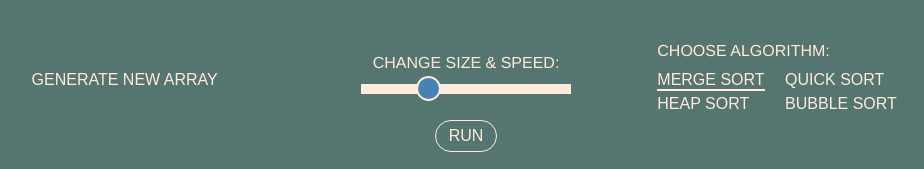
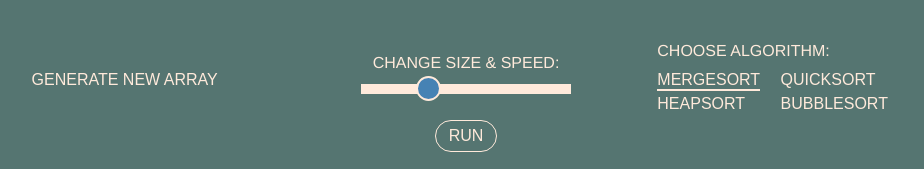
Before and after one commit to InNOcentos/algo-visualizer, a Vue app: page / in a window 1280 px wide. Shown: the top 169 px of the page, without its empty margins (174-1098 px from the left). Built offline with nearby package versions, Linux system fonts and the light colour scheme.

Commit message:
refactor

```diff
--- a/src/components/sortingVisualizer.vue
+++ b/src/components/sortingVisualizer.vue
@@ -1,6 +1,6 @@
 <template>
   <div class="main">
-    <div class="toolbar" id="toolbar">
+    <div class="toolbar" ref="toolbar">
       <div class="toolbar-top">
         <div class="toolbar__elem toolbar--generate">
           <button class="toolbar__btn generate-btn" @click="resetArray">
@@ -22,40 +22,19 @@
         <div class="toolbar__elem toolbar--choose">
           <span class="toolbar__text">Choose algorithm:</span>
           <ul class="algo-list">
-            <li class="algo-list__item">
-              <button
-                class="toolbar__btn algo-btn active"
-                @click="this.pickAlgorithm"
-                value="mergeSort"
-              >
-                Merge Sort
-              </button>
-            </li>
-            <li class="algo-list__item">
+            <li
+              class="algo-list__item"
+              v-for="(algo, index) in algorithms"
+              :key="index"
+            >
               <button
                 class="toolbar__btn algo-btn"
-                @click="this.pickAlgorithm"
-                value="heapSort"
+                :isActive="activeAlgorithmIndex === index"
+                @click="toggleActiveAlgorithm(index)"
+                :class="{ active: activeAlgorithmIndex === index }"
+                :value="algorithms[index]"
               >
-                Heap Sort
-              </button>
-            </li>
-            <li class="algo-list__item">
-              <button
-                class="toolbar__btn algo-btn"
-                @click="this.pickAlgorithm"
-                value="quickSort"
-              >
-                Quick Sort
-              </button>
-            </li>
-            <li class="algo-list__item">
-              <button
-                class="toolbar__btn algo-btn"
-                @click="this.pickAlgorithm"
-                value="bubbleSort"
-              >
-                Bubble Sort
+                {{ algo }}
               </button>
             </li>
           </ul>
@@ -63,7 +42,11 @@
       </div>
       <div class="toolbar-bottom toolbar-run">
         <div class="toolbar-elem">
-          <button class="toolbar__btn run-btn" id="run" @click="this.startSort">
+          <button
+            class="toolbar__btn run-btn"
+            @click="this.startSort"
+            ref="run"
+          >
             Run
           </button>
         </div>
@@ -106,6 +89,8 @@ export default {
         CURRENT_COLOR: null,
       },
     },
+    algorithms: ["mergeSort", "heapSort", "quickSort", "bubbleSort"],
+    activeAlgorithmIndex: 0,
   }),
   computed: {
     animationSpeed() {
@@ -134,27 +119,22 @@ export default {
       }
     },
     startSort(event) {
-      const selectedAlgorithm = document.getElementsByClassName("active")[0]
-        .value;
+      const selectedAlgorithm = this.$el.querySelector(".active").value;
       event.target.classList.add("inProgress");
       this[selectedAlgorithm]();
     },
-    pickAlgorithm(event) {
-      const allAlgorithmsBtn = document.getElementsByClassName("algo-btn");
-      allAlgorithmsBtn.forEach((e) => {
-        e.classList.remove("active");
-      });
-      event.target.classList.add("active");
+    toggleActiveAlgorithm(index) {
+      if (this.activeAlgorithmIndex !== index) {
+        this.activeAlgorithmIndex = index;
+      }
     },
     randomIntFromInterval(min, max) {
       return Math.floor(Math.random() * (max - min + 1) + min);
     },
     toolbarLocker(animationsPromises, sortedArray, arrayBars) {
       Promise.all(animationsPromises).then(() => {
-        document
-          .getElementsByClassName("inProgress")[0]
-          .classList.remove("inProgress");
-        document.getElementById("toolbar").style.pointerEvents = "auto";
+        this.$refs.run.classList.remove("inProgress");
+        this.$refs.toolbar.style.pointerEvents = "auto";
         for (let i = 0; i < sortedArray.length; i++) {
           setTimeout(() => {
             arrayBars[
@@ -166,10 +146,9 @@ export default {
     },
     mergeSort() {
       const [animations, sortedArray] = mergeSortAlgorithm(this.array);
-      const arrayBars = document.getElementsByClassName("array-bar");
+      const arrayBars = this.$el.querySelectorAll(".array-bar");
       const animationsPromises = [];
-      console.log(animations);
-      document.getElementById("toolbar").style.pointerEvents = "none";
+      this.$refs.toolbar.style.pointerEvents = "none";
       for (let i = 0; i < animations.length; i++) {
         animationsPromises.push(
           new Promise((resolve) => {
@@ -182,7 +161,6 @@ export default {
                 i % 3 === 0
                   ? this.settings.colors.SECONDARY_COLOR
                   : this.settings.colors.DEFAULT_COLOR;
-              console.log(color);
               setTimeout(() => {
                 barOneStyle.backgroundColor = color;
                 barTwoStyle.backgroundColor = color;
@@ -203,9 +181,9 @@ export default {
     },
     quickSort() {
       let [animations, sortedArray] = quickSortAlgorithm(this.array);
-      const arrayBars = document.getElementsByClassName("array-bar");
+      const arrayBars = this.$el.querySelectorAll(".array-bar");
       const animationsPromises = [];
-      document.getElementById("toolbar").style.pointerEvents = "none";
+      this.$refs.toolbar.style.pointerEvents = "none";
       for (let i = 0; i < animations.length; i++) {
         animationsPromises.push(
           new Promise((resolve) => {
@@ -245,9 +223,9 @@ export default {
     },
     bubbleSort() {
       let [animations, sortedArray] = bubbleSortAlgorithm(this.array);
-      const arrayBars = document.getElementsByClassName("array-bar");
+      const arrayBars = this.$el.querySelectorAll(".array-bar");
       const animationsPromises = [];
-      document.getElementById("toolbar").style.pointerEvents = "none";
+      this.$refs.toolbar.style.pointerEvents = "none";
       for (let i = 0; i < animations.length; i++) {
         animationsPromises.push(
           new Promise((resolve) => {
@@ -287,9 +265,9 @@ export default {
     },
     heapSort() {
       const [animations, sortedArray] = heapSortAlgorithm(this.array);
-      const arrayBars = document.getElementsByClassName("array-bar");
+      const arrayBars = this.$el.querySelectorAll(".array-bar");
       const animationsPromises = [];
-      document.getElementById("toolbar").style.pointerEvents = "none";
+      this.$refs.toolbar.style.pointerEvents = "none";
       for (let i = 0; i < animations.length; i++) {
         animationsPromises.push(
           new Promise((resolve) => {
@@ -390,28 +368,6 @@ export default {
 .generate-btn:hover {
   cursor: pointer;
 }
-/*
-.generate-btn:before {
-  content: "";
-  position: absolute;
-  width: 100%;
-  height: 2px;
-  bottom: -4px;
-  left: 0;
-  background-color: #ffeadb;
-  visibility: hidden;
-  -webkit-transform: scaleX(0);
-  transform: scaleX(0);
-  -webkit-transition: all 0.3s ease-in-out 0s;
-  transition: all 0.15s ease-in-out 0s;
-}
-.generate-btn:hover:before {
-  visibility: visible;
-  -webkit-transform: scaleX(1);
-  transform: scaleX(1);
-} */
-
-/* Range */
 input[type="range"] {
   width: 210px;
   height: 30px;
```
